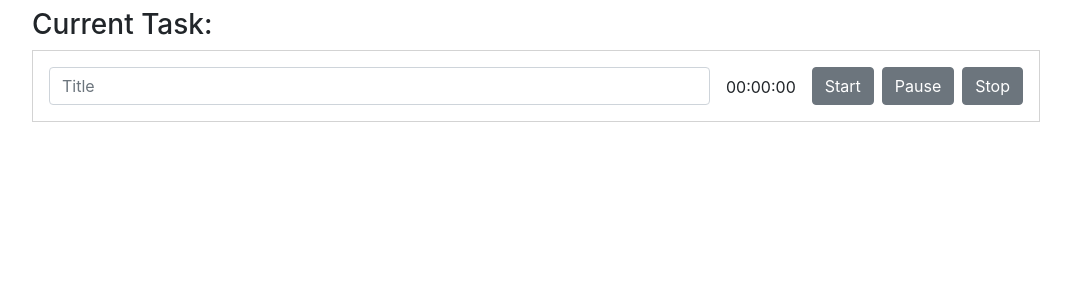
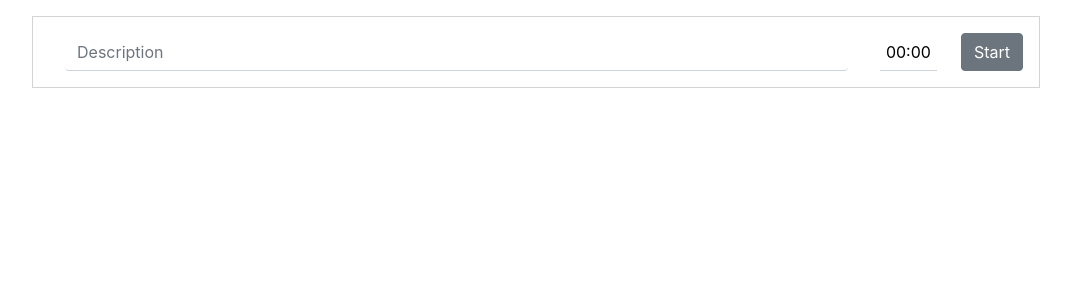
Before and after one commit to barsv/time-tracker, an Angular app: page / in a window 1280 px wide. Shown: the top 300 px of the page, without its empty margins (104-1175 px from the left). Built offline with nearby package versions, Linux system fonts and the light colour scheme.

Commit message:
merged start, pause, stop buttons into one. implemented inputs for duration.

```diff
--- a/package.json
+++ b/package.json
@@ -7,7 +7,8 @@
     "build": "ng build",
     "test": "ng test",
     "lint": "ng lint",
-    "e2e": "ng e2e"
+    "e2e": "ng e2e",
+    "deploy": "ng build --prod --sourceMap && firebase deploy"
   },
   "private": true,
   "dependencies": {
--- a/src/app/history-item.ts
+++ b/src/app/history-item.ts
@@ -3,18 +3,39 @@ export class HistoryItem {
         Object.assign(this, init);
     }
     id: number;
-    title: string;
+    description: string;
+    isHours: boolean;
+    isDays: boolean;
     // in seconds
     _duration: number;
     set duration(newValue: number){
         this._duration = newValue;
-        let sec = (newValue % 60).toFixed(0).toString().padStart(2, '0');
-        let min = (newValue / 60 % 60).toFixed(0).toString().padStart(2, '0');
-        let hour = (newValue / (60*60)).toFixed(0).toString().padStart(2, '0');
-        this.durationString = `${hour}:${min}:${sec}`
+        this.isHours = newValue >= 60 * 60 && newValue < 24 * 60 * 60;
+        this.isDays = newValue >= 24 * 60 * 60;
+        let secs = (newValue % 60).toFixed(0).toString().padStart(2, '0');
+        let mins = (newValue / 60 % 60).toFixed(0).toString().padStart(2, '0');
+        let hours = (newValue / (60 * 60) % 24).toFixed(0).toString().padStart(2, '0');
+        let days = (newValue / (24 * 60 * 60)).toFixed(0).toString();
+        this._durationString = this.isDays ? `${days}:${hours}:${mins}:${secs}`
+            : this.isHours ? `${hours}:${mins}:${secs}`
+                : `${mins}:${secs}`;
     }
     get duration(): number {
         return this._duration;
     }
-    durationString: string;
+    _durationString: string;
+    set durationString(value: string){
+        let parts = value.split(':');
+        let days = parts.length > 3 ? Number(parts[0]) : 0;
+        let hours = parts.length > 2 ? Number(parts[parts.length - 3]) : 0;
+        let mins = Number(parts[parts.length - 2]);
+        let secs = Number(parts[parts.length - 1]);
+        if (isNaN(secs) || isNaN(mins) || isNaN(hours) || isNaN(days)){
+            return;
+        }
+        this.duration = 24*60*60*days + 60*60*hours + 60*mins + secs;
+    }
+    get durationString(): string {
+        return this._durationString;
+    }
 }
--- a/src/app/history/history.component.html
+++ b/src/app/history/history.component.html
@@ -1,23 +1,19 @@
-<h3>Current Task: </h3>
 <div class="history-item">
-    <input [(ngModel)]="currentItem.title" placeholder="Title" class="form-control" />
-    <span class="duration">{{currentItem.durationString}}</span>
-    <button (click)="start()" class="btn btn-secondary">Start</button>
-    <button (click)="pause()" class="btn btn-secondary">Pause</button>
-    <button (click)="stop()" class="btn btn-secondary">Stop</button>
+    <input [(ngModel)]="currentItem.description" placeholder="Description" class="form-control" />
+    <!-- <span class="duration">{{currentItem.durationString}}</span> -->
+    <input [ngModel]="currentItem.durationString" placeholder="00:00:00" class="duration"
+        (blur)="setDuration(currentItem, $event.target.value)"
+        [size]="currentItem.durationString.length - 4" />
+    <button (click)="startStop()" class="btn btn-secondary">{{isRunning ? 'Stop' : 'Start'}}</button>
 </div>
 
 <div [hidden]="!historyItems || historyItems.length == 0">
-    <div class="header">
-        <h3>History:</h3>
-        <div>
-            <button class="save-button btn btn-secondary" (click)="save()">Save</button>
-        </div>
-    </div>
-
     <div class="history-item form-group" *ngFor='let item of historyItems' [hidden]="item.id == currentItem.id">
-        <input [(ngModel)]="item.title" placeholder="Title" class="form-control" />
-        <span class="duration">{{item.durationString}}</span>
+        <input [(ngModel)]="item.description" placeholder="Description" class="form-control" (blur)="blur()"/>
+        <input placeholder="00:00:00" class="duration"
+            value="{{item.durationString}}"
+            (input)="setDuration(item, $event.target.value)"
+            [size]="item.durationString.length - 4" />
         <button (click)="restart(item)" class="btn btn-secondary">Restart</button>
         <button (click)="delete(item)" class="btn btn-secondary">Delete</button>
     </div>
--- a/src/app/history/history.component.scss
+++ b/src/app/history/history.component.scss
@@ -5,20 +5,22 @@
     padding: 16px;
     display: flex;
 
-    .title{
-        flex-grow: 1;
-        display: flex;
-        input {
-            flex-grow: 1;
-            margin-left: 16px;
-            margin-right: 16px;
-        }
+    input {
+        margin-left: 16px;
+        margin-right: 16px;
+        border: 0;
+        border-bottom: 1px solid rgb(206, 212, 218);
+    }
+    input:hover{
+        border: 1px solid rgb(206, 212, 218);
     }
 
     .duration {
-        margin-right: 8px;
-        margin-left: 16px;
-        margin-top: 8px;
+        text-align: center;
+    }
+    .duration:focus {
+        width: 140px;
+        text-align: right;
     }
 
     button {
--- a/src/app/history/history.component.ts
+++ b/src/app/history/history.component.ts
@@ -23,16 +23,25 @@ export class HistoryComponent implements OnInit {
   }
 
   stop(): void {
-    this.pause();
+    this.isRunning = false;
+    this.currentTimer.unsubscribe();
     if (this.currentItem.id == 0){
       this._historyService.add(this.currentItem);
     }
     this.currentItem = this._createNewItem();
   }
 
+  startStop(): void {
+    if (this.isRunning){
+      this.stop();
+    } else {
+      this.start();
+    }
+  }
+
   private _createNewItem(): HistoryItem {
     return new HistoryItem({
-      id: 0, title: '', duration: 0
+      id: 0, description: '', duration: 0
     });
   }
 
@@ -44,20 +53,12 @@ export class HistoryComponent implements OnInit {
     }
     this.isRunning = true;
     this.currentTimer = timer(0, 1000).subscribe(_ => {
-      if (this.currentItem.duration == NaN){
-        let time = this.currentItem.durationString.split(':');
-        let hours = +time[0];
-        let min = +time[1];
-        let sec = +time[2];
-        this.currentItem.duration = hours*60*60+min*60+sec;
-      }
       this.currentItem.duration++;
     });
   }
 
-  pause(): void {
-    this.isRunning = false;
-    this.currentTimer.unsubscribe();
+  blur(){
+    this.save();
   }
 
   restart(historyItem: HistoryItem): void {
@@ -74,6 +75,10 @@ export class HistoryComponent implements OnInit {
     this.start();
   }
 
+  setDuration(historyItem: HistoryItem, value: string): void {
+    historyItem.durationString = value;
+  }
+
   save(): void {
     this._historyService.save();
   }
```
Also changed, not shown: 1 other file (tests, documents, lock files or other folders).
